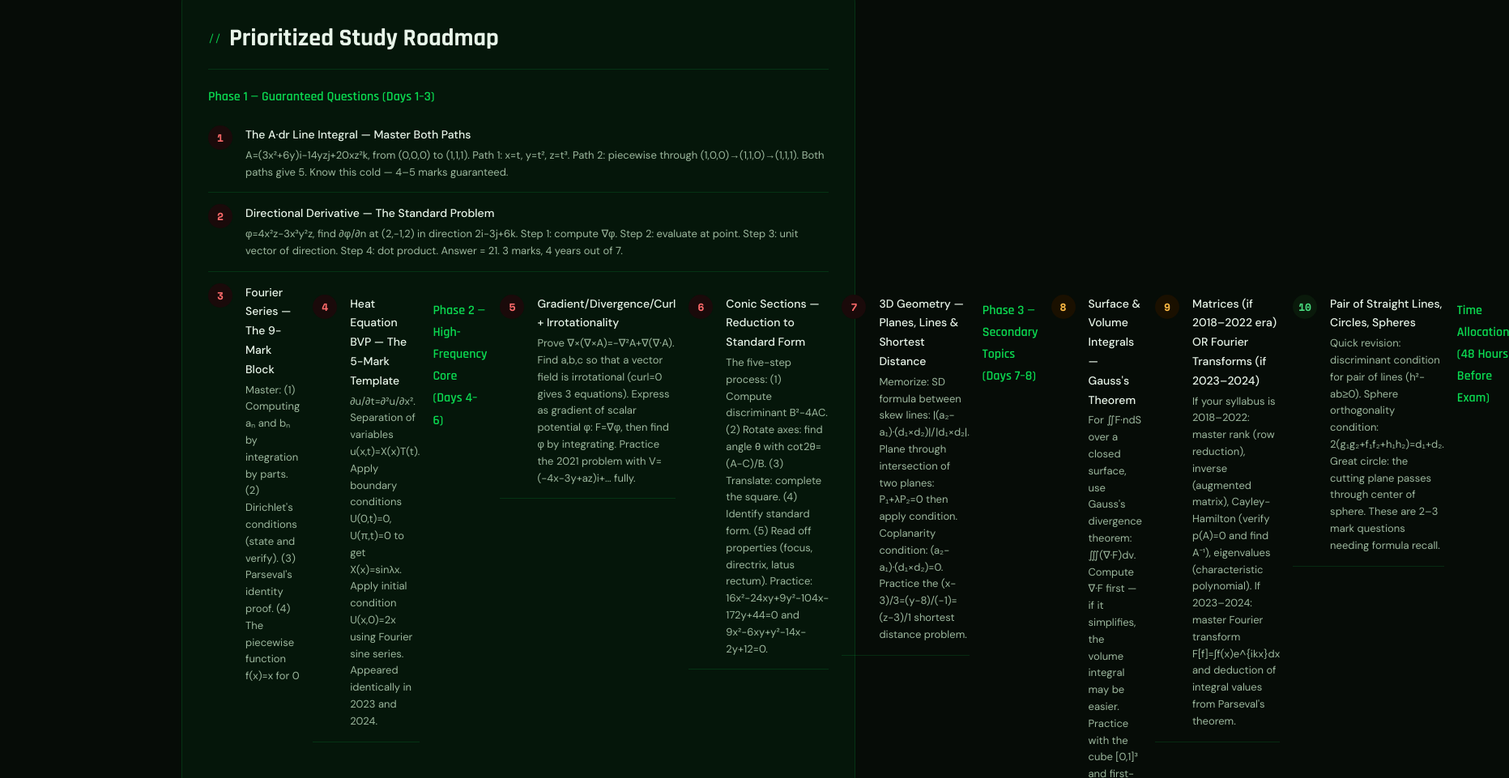
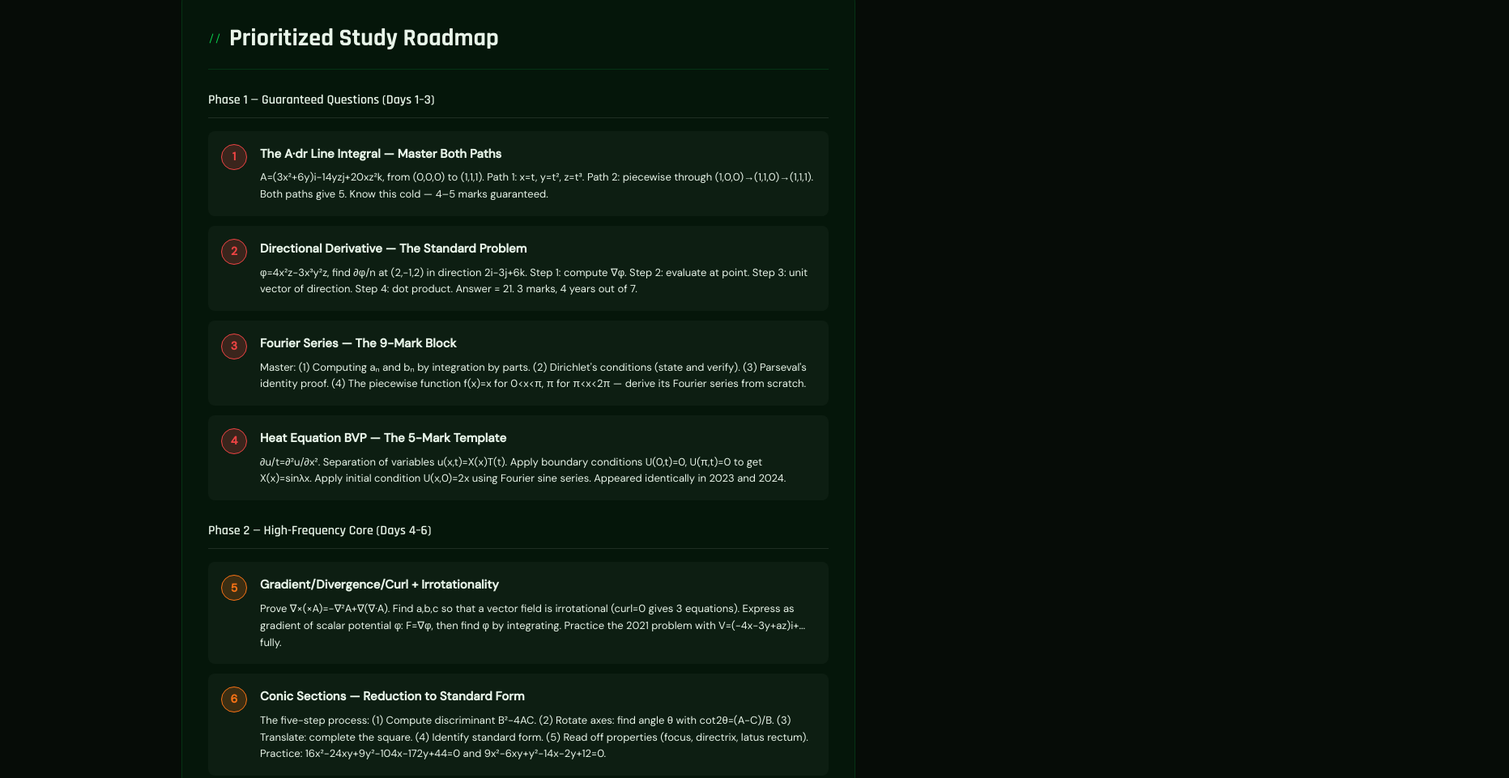
Before and after one commit to tahmidsaberin/prottoyi25, a website: page public/analysis-mat231.html in a window 1280 px wide. Shown: the part 7820-8781 px from the top of the page at 81% size, 1863 px wide, since content can reach past the window. Drawn offline with nearby package versions, Linux system fonts and the light colour scheme.

Commit message:
asgsddfg

```diff
--- a/public/analysis-mat231.html
+++ b/public/analysis-mat231.html
@@ -587,76 +587,86 @@
   <h2>Prioritized Study Roadmap</h2>
 
   <h3>Phase 1 — Guaranteed Questions (Days 1–3)</h3>
+
   <div class="roadmap-item">
     <div class="roadmap-num red">1</div>
-      <div>
+    <div class="roadmap-content">
       <div class="roadmap-title">The A·dr Line Integral — Master Both Paths</div>
       <div class="roadmap-sub">A=(3x²+6y)i-14yzj+20xz²k, from (0,0,0) to (1,1,1). Path 1: x=t, y=t², z=t³. Path 2: piecewise through (1,0,0)→(1,1,0)→(1,1,1). Both paths give 5. Know this cold — 4–5 marks guaranteed.</div>
     </div>
   </div>
+
   <div class="roadmap-item">
     <div class="roadmap-num red">2</div>
-      <div>
+    <div class="roadmap-content">
       <div class="roadmap-title">Directional Derivative — The Standard Problem</div>
-        <div class="roadmap-sub">φ=4x²z-3x³y²z, find ∂φ/∂n at (2,-1,2) in direction 2i-3j+6k. Step 1: compute ∇φ. Step 2: evaluate at point. Step 3: unit vector of direction. Step 4: dot product. Answer = 21. 3 marks, 4 years out of 7.</div>
+      <div class="roadmap-sub">φ=4x²z-3x³y²z, find ∂φ/n at (2,-1,2) in direction 2i-3j+6k. Step 1: compute ∇φ. Step 2: evaluate at point. Step 3: unit vector of direction. Step 4: dot product. Answer = 21. 3 marks, 4 years out of 7.</div>
     </div>
   </div>
+
   <div class="roadmap-item">
     <div class="roadmap-num red">3</div>
-      <div>
+    <div class="roadmap-content">
       <div class="roadmap-title">Fourier Series — The 9-Mark Block</div>
-        <div class="roadmap-sub">Master: (1) Computing aₙ and bₙ by integration by parts. (2) Dirichlet's conditions (state and verify). (3) Parseval's identity proof. (4) The piecewise function f(x)=x for 0<x<π, π for π<x<2π — derive its Fourier series from scratch.</div>
+      <div class="roadmap-sub">Master: (1) Computing aₙ and bₙ by integration by parts. (2) Dirichlet's conditions (state and verify). (3) Parseval's identity proof. (4) The piecewise function f(x)=x for 0&lt;x&lt;π, π for π&lt;x&lt;2π — derive its Fourier series from scratch.</div>
     </div>
   </div>
+
   <div class="roadmap-item">
     <div class="roadmap-num red">4</div>
-      <div>
+    <div class="roadmap-content">
       <div class="roadmap-title">Heat Equation BVP — The 5-Mark Template</div>
-        <div class="roadmap-sub">∂u/∂t=∂²u/∂x². Separation of variables u(x,t)=X(x)T(t). Apply boundary conditions U(0,t)=0, U(π,t)=0 to get X(x)=sinλx. Apply initial condition U(x,0)=2x using Fourier sine series. Appeared identically in 2023 and 2024.</div>
+      <div class="roadmap-sub">∂u/t=∂²u/∂x². Separation of variables u(x,t)=X(x)T(t). Apply boundary conditions U(0,t)=0, U(π,t)=0 to get X(x)=sinλx. Apply initial condition U(x,0)=2x using Fourier sine series. Appeared identically in 2023 and 2024.</div>
     </div>
   </div>
 
   <h3>Phase 2 — High-Frequency Core (Days 4–6)</h3>
+
   <div class="roadmap-item">
-      <div class="roadmap-num red">5</div>
-      <div>
+    <div class="roadmap-num orange">5</div>
+    <div class="roadmap-content">
       <div class="roadmap-title">Gradient/Divergence/Curl + Irrotationality</div>
-        <div class="roadmap-sub">Prove ∇×(∇×A)=-∇²A+∇(∇·A). Find a,b,c so that a vector field is irrotational (curl=0 gives 3 equations). Express as gradient of scalar potential φ: F=∇φ, then find φ by integrating. Practice the 2021 problem with V=(-4x-3y+az)i+... fully.</div>
+      <div class="roadmap-sub">Prove ∇×(×A)=-∇²A+∇(∇·A). Find a,b,c so that a vector field is irrotational (curl=0 gives 3 equations). Express as gradient of scalar potential φ: F=∇φ, then find φ by integrating. Practice the 2021 problem with V=(-4x-3y+az)i+... fully.</div>
     </div>
   </div>
+
   <div class="roadmap-item">
-      <div class="roadmap-num red">6</div>
-      <div>
+    <div class="roadmap-num orange">6</div>
+    <div class="roadmap-content">
       <div class="roadmap-title">Conic Sections — Reduction to Standard Form</div>
       <div class="roadmap-sub">The five-step process: (1) Compute discriminant B²-4AC. (2) Rotate axes: find angle θ with cot2θ=(A-C)/B. (3) Translate: complete the square. (4) Identify standard form. (5) Read off properties (focus, directrix, latus rectum). Practice: 16x²-24xy+9y²-104x-172y+44=0 and 9x²-6xy+y²-14x-2y+12=0.</div>
     </div>
   </div>
+
   <div class="roadmap-item">
-      <div class="roadmap-num red">7</div>
-      <div>
+    <div class="roadmap-num orange">7</div>
+    <div class="roadmap-content">
       <div class="roadmap-title">3D Geometry — Planes, Lines &amp; Shortest Distance</div>
       <div class="roadmap-sub">Memorize: SD formula between skew lines: |(a₂-a₁)·(d₁×d₂)|/|d₁×d₂|. Plane through intersection of two planes: P₁+λP₂=0 then apply condition. Coplanarity condition: (a₂-a₁)·(d₁×d₂)=0. Practice the (x-3)/3=(y-8)/(-1)=(z-3)/1 shortest distance problem.</div>
     </div>
   </div>
 
   <h3>Phase 3 — Secondary Topics (Days 7–8)</h3>
+
   <div class="roadmap-item">
-      <div class="roadmap-num orange">8</div>
-      <div>
+    <div class="roadmap-num green">8</div>
+    <div class="roadmap-content">
       <div class="roadmap-title">Surface &amp; Volume Integrals — Gauss's Theorem</div>
       <div class="roadmap-sub">For ∬F·ndS over a closed surface, use Gauss's divergence theorem: ∭(∇·F)dv. Compute ∇·F first — if it simplifies, the volume integral may be easier. Practice with the cube [0,1]³ and first-octant plane problems.</div>
     </div>
   </div>
+
   <div class="roadmap-item">
-      <div class="roadmap-num orange">9</div>
-      <div>
-        <div class="roadmap-title">Matrices (if 2018–2022 era) OR Fourier Transforms (if 2023–2024)</div>
+    <div class="roadmap-num green">9</div>
+    <div class="roadmap-content">
+      <div class="roadmap-title">Matrices (2018–2022) OR Fourier Transforms (2023–2024)</div>
       <div class="roadmap-sub">If your syllabus is 2018–2022: master rank (row reduction), inverse (augmented matrix), Cayley-Hamilton (verify p(A)=0 and find A⁻¹), eigenvalues (characteristic polynomial). If 2023–2024: master Fourier transform F[f]=∫f(x)e^{ikx}dx and deduction of integral values from Parseval's theorem.</div>
     </div>
   </div>
+
   <div class="roadmap-item">
     <div class="roadmap-num green">10</div>
-      <div>
+    <div class="roadmap-content">
       <div class="roadmap-title">Pair of Straight Lines, Circles, Spheres</div>
       <div class="roadmap-sub">Quick revision: discriminant condition for pair of lines (h²-ab≥0). Sphere orthogonality condition: 2(g₁g₂+f₁f₂+h₁h₂)=d₁+d₂. Great circle: the cutting plane passes through center of sphere. These are 2–3 mark questions needing formula recall.</div>
     </div>
@@ -681,6 +691,7 @@
   </div>
 </div>
 
+
 </div><!-- /content-wrap -->
 
 <script>
--- a/public/analysis-style.css
+++ b/public/analysis-style.css
@@ -237,23 +237,75 @@
 .q-marks  { flex-shrink: 0; width: 38px; color: var(--text3); font-family: var(--font-mono); font-size: 11px; text-align: right; padding-top: 2px; }
 .q-text   { color: var(--text2); flex: 1; line-height: 1.55; }
 
-/* ─── ROADMAP ITEMS ──────────────────────────────────────────── */
+/* Roadmap Section Styles */
 .roadmap-item {
-  display: flex; gap: 16px; padding: 14px 0;
-  border-bottom: 0.5px solid var(--border); align-items: flex-start;
+  display: flex;
+  gap: 16px;
+  padding: 16px;
+  margin-bottom: 12px;
+  background: rgba(255, 255, 255, 0.03);
+  border-radius: 8px;
+  border-left: 3px solid var(--accent-green);
 }
-.roadmap-item:last-child { border-bottom: none; }
+
 .roadmap-num {
-  flex-shrink: 0; min-width: 30px; width: auto; height: 30px;
-  padding: 0 6px; border-radius: 15px;
-  display: flex; align-items: center; justify-content: center;
-  font-size: 13px; font-weight: 700; font-family: var(--font-mono);
+  flex-shrink: 0;
+  width: 32px;
+  height: 32px;
+  border-radius: 50%;
+  display: flex;
+  align-items: center;
+  justify-content: center;
+  font-weight: 700;
+  font-size: 14px;
 }
-.roadmap-num.red    { background: var(--red-bg);    color: var(--red-text); }
-.roadmap-num.orange { background: var(--orange-bg); color: var(--orange-text); }
-.roadmap-num.green  { background: var(--green-bg);  color: var(--green-text); }
-.roadmap-title { font-weight: 500; font-size: 14px; color: var(--text); margin-bottom: 3px; }
-.roadmap-sub   { font-size: 13px; color: var(--text2); line-height: 1.6; }
+
+.roadmap-num.red {
+  background: rgba(239, 68, 68, 0.2);
+  color: #ef4444;
+  border: 1px solid #ef4444;
+}
+
+.roadmap-num.orange {
+  background: rgba(249, 115, 22, 0.2);
+  color: #f97316;
+  border: 1px solid #f97316;
+}
+
+.roadmap-num.green {
+  background: rgba(34, 197, 94, 0.2);
+  color: #22c55e;
+  border: 1px solid #22c55e;
+}
+
+.roadmap-content {
+  flex: 1;
+  min-width: 0;
+}
+
+.roadmap-title {
+  font-weight: 600;
+  font-size: 15px;
+  margin-bottom: 6px;
+  color: var(--text-primary);
+}
+
+.roadmap-sub {
+  font-size: 13px;
+  color: var(--text-secondary);
+  line-height: 1.6;
+}
+
+/* Phase headings */
+#s8 h3 {
+  margin-top: 24px;
+  margin-bottom: 16px;
+  padding-bottom: 8px;
+  border-bottom: 1px solid rgba(255, 255, 255, 0.1);
+  color: var(--accent-green);
+  font-size: 16px;
+}
+
 
 /* ─── PREDICTION BOXES ───────────────────────────────────────── */
 .predict-item {
```
Lines whose indentation alone changed are shown as unchanged.
